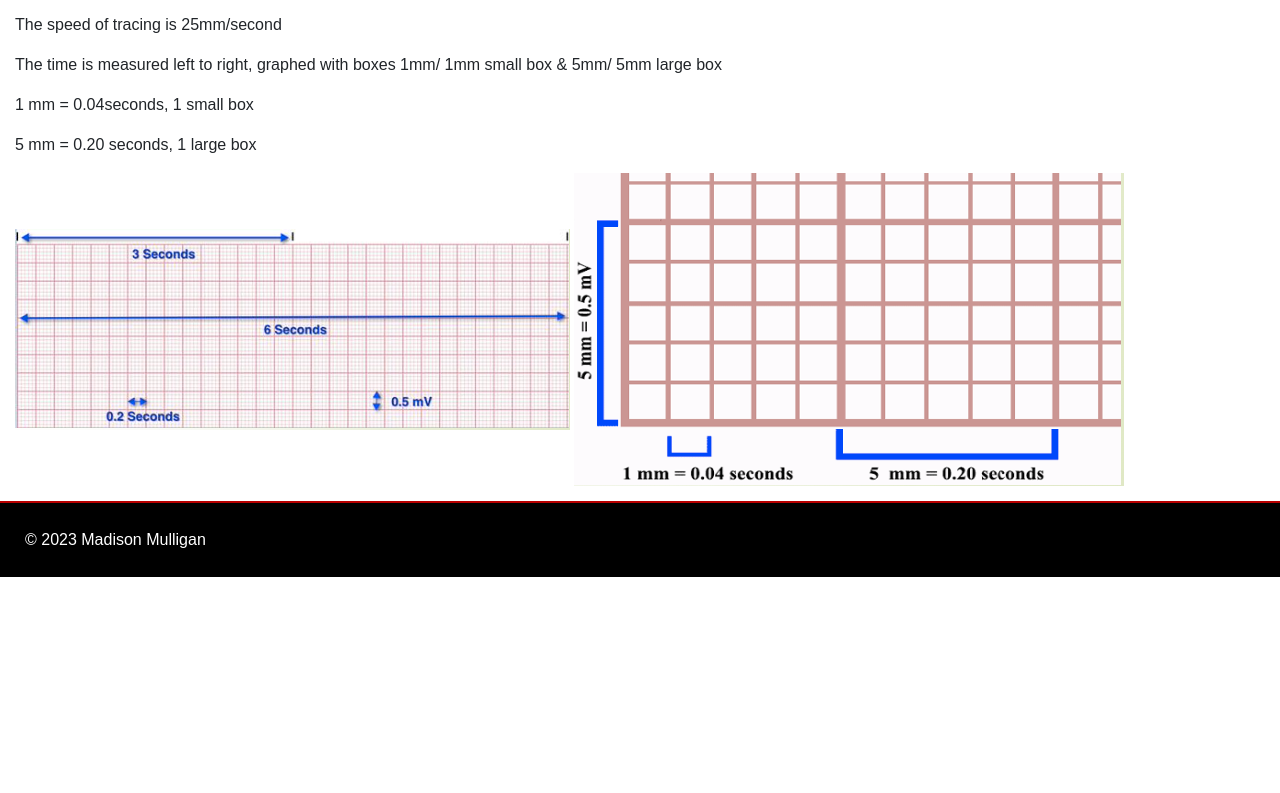
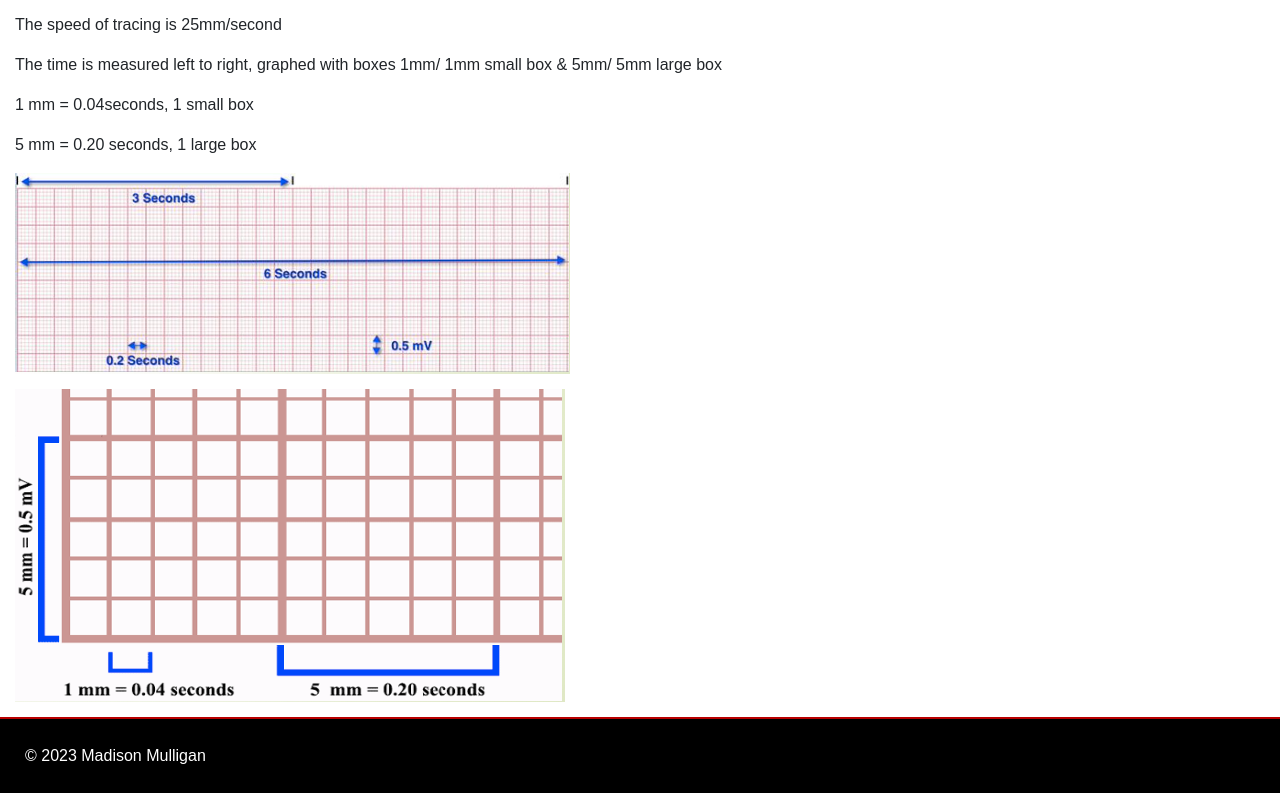
Before and after one commit to maddyrae9/telemetry, a plain HTML site: page basics/basics.html in a window 1280 px wide. Shown: the part 193-986 px from the top of the page. Before the commit the page ends 800 px from the top, so only its background shows below. Drawn offline with nearby package versions, Linux system fonts and the light colour scheme.

Commit message:
Added padding between images on basics page

```diff
--- a/assets/css/style.css
+++ b/assets/css/style.css
@@ -36,6 +36,9 @@ header ul li a{
 section {
   padding: 15px;
 }
+div#basics-boxes {
+  padding-top: 15px;
+}
 
 .left, .right {
   float: left;
--- a/basics/basics.html
+++ b/basics/basics.html
@@ -63,6 +63,8 @@
         </div>
         <div class="tele-basics">
             <img src="../assets/images/six-seconds.png" alt="6-seconds">
+        </div>
+        <div id="basics-boxes">
             <img src="../assets/images/tele-basics.png" alt=" tele-basics">
         </div>
     </section>
```
